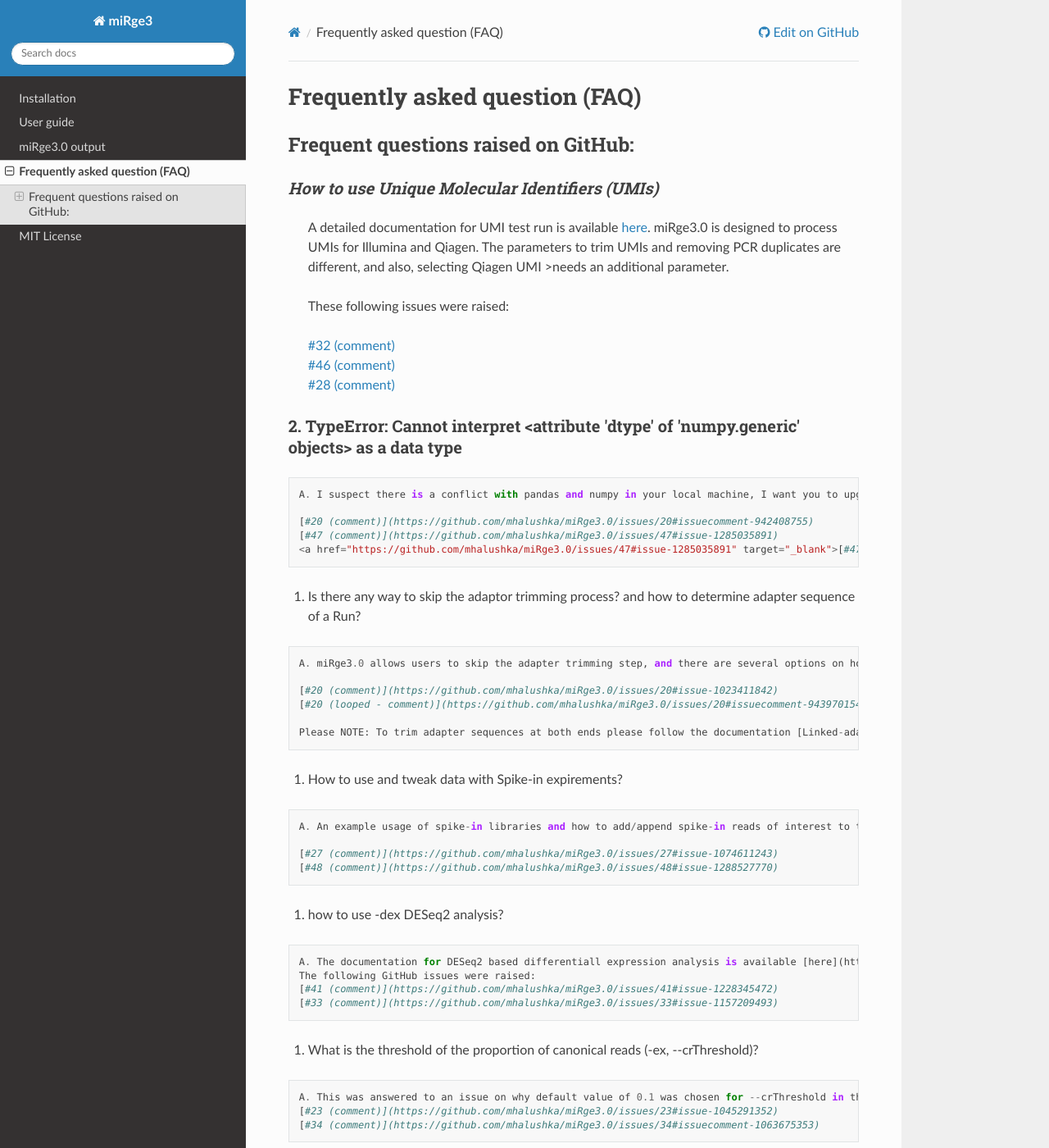
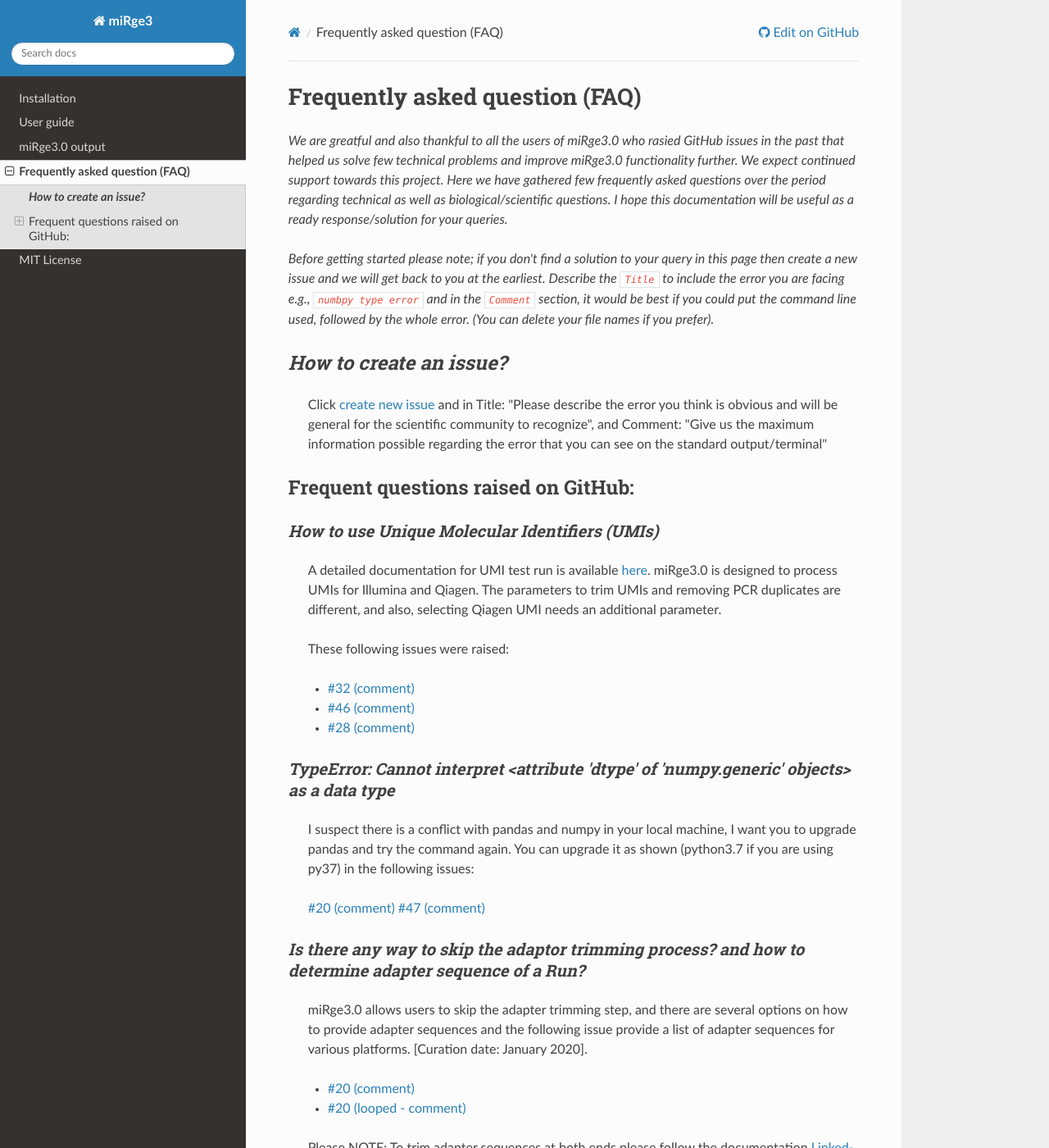
Before and after one commit to mhalushka/miRge3.0, a Sphinx documentation site: the page built from docs/source/faqs.md, in a window 1280 px wide and 1400 px high. Shown: the whole window at 82% size. Built offline with Sphinx 7.4.7 and the Read the Docs theme 2.0.0, drawn with Linux system fonts in a browser that asks for light colours; some of the changed text lies outside the part shown.

Commit message:
Update faqs.md

````diff
--- a/docs/source/faqs.md
+++ b/docs/source/faqs.md
@@ -1,72 +1,69 @@
 # Frequently asked question (FAQ)
+
+
+_We are greatful and also thankful to all the users of miRge3.0 who rasied GitHub issues in the past that helped us solve few technical problems and improve miRge3.0 functionality further. We expect continued support towards this project. Here we have gathered few frequently asked questions over the period regarding technical as well as biological/scientific questions. I hope this documentation will be useful as a ready response/solution for your queries._
+
+*Before getting started please note; if you don't find a solution to your query in this page then create a new issue and we will get back to you at the earliest. Describe the `Title` to include the error you are facing e.g., `numbpy type error` and in the `Comment` section, it would be best if you could put the command line used, followed by the whole error. (You can delete your file names if you prefer).*
+
+#### ***How to create an issue?***
+> Click [create new issue](https://github.com/mhalushka/miRge3.0/issues/new) and in Title: "Please describe the error you think is obvious and will be general for the scientific community to recognize", and Comment: "Give us the maximum information possible regarding the error that you can see on the standard output/terminal"
+
 
 ## Frequent questions raised on GitHub:
 
-### ***How to use Unique Molecular Identifiers (UMIs)***
 
->A detailed documentation for UMI test run is available [here](https://mirge3.readthedocs.io/en/latest/quick_start.html#running-samples-with-umi). miRge3.0 is designed to process UMIs for Illumina and Qiagen. The parameters to trim UMIs and removing PCR duplicates are different, and also, selecting Qiagen UMI >needs an additional parameter.
+#### ***How to use Unique Molecular Identifiers (UMIs)***
+
+>A detailed documentation for UMI test run is available [here](https://mirge3.readthedocs.io/en/latest/quick_start.html#running-samples-with-umi). miRge3.0 is designed to process UMIs for Illumina and Qiagen. The parameters to trim UMIs and removing PCR duplicates are different, and also, selecting Qiagen UMI needs an additional parameter.
 >
 >These following issues were raised:
 >
->[#32 (comment)](https://github.com/mhalushka/miRge3.0/issues/32#issue-1149944971)<br/>
->[#46 (comment)](https://github.com/mhalushka/miRge3.0/issues/46#issue-1273723168)<br/>
->[#28 (comment)](https://github.com/mhalushka/miRge3.0/issues/28#issue-1077400071)<br/>
+> - [#32 (comment)](https://github.com/mhalushka/miRge3.0/issues/32#issue-1149944971)<br/>
+> - [#46 (comment)](https://github.com/mhalushka/miRge3.0/issues/46#issue-1273723168)<br/>
+> - [#28 (comment)](https://github.com/mhalushka/miRge3.0/issues/28#issue-1077400071)<br/>
 
 
-### 2. TypeError: Cannot interpret <attribute 'dtype' of 'numpy.generic' objects> as a data type
+#### ***TypeError: Cannot interpret <attribute 'dtype' of 'numpy.generic' objects> as a data type***
 
 
-```
-A. I suspect there is a conflict with pandas and numpy in your local machine, I want you to upgrade pandas and try the command again. You can upgrade it as shown (python3.7 if you are using py37) in the following issues:
+> I suspect there is a conflict with pandas and numpy in your local machine, I want you to upgrade pandas and try the command again. You can upgrade it as shown (python3.7 if you are using py37) in the following issues:
+>
+>[#20 (comment)](https://github.com/mhalushka/miRge3.0/issues/20#issuecomment-942408755)
+>[#47 (comment)](https://github.com/mhalushka/miRge3.0/issues/47#issue-1285035891)
 
-[#20 (comment)](https://github.com/mhalushka/miRge3.0/issues/20#issuecomment-942408755)
-[#47 (comment)](https://github.com/mhalushka/miRge3.0/issues/47#issue-1285035891)
-<a href="https://github.com/mhalushka/miRge3.0/issues/47#issue-1285035891" target="_blank">[#47 (comment)]</a>
+#### ***Is there any way to skip the adaptor trimming process? and how to determine adapter sequence of a Run?***
 
-```
-3. Is there any way to skip the adaptor trimming process? and how to determine adapter sequence of a Run?
+>miRge3.0 allows users to skip the adapter trimming step, and there are several options on how to provide adapter sequences and the following issue provide a list of adapter sequences for various platforms. [Curation date: January 2020].
+>
+> - [#20 (comment)](https://github.com/mhalushka/miRge3.0/issues/20#issue-1023411842)
+> - [#20 (looped - comment)](https://github.com/mhalushka/miRge3.0/issues/20#issuecomment-943970154)
+>
+>Please NOTE: To trim adapter sequences at both ends please follow the documentation [Linked-adapters](https://mirge3.readthedocs.io/en/master/quick_start.html#trimming-both-5-and-3-adapters-linked-adapters)
 
-```
-A. miRge3.0 allows users to skip the adapter trimming step, and there are several options on how to provide adapter sequences and the following issue provide a list of adapter sequences for various platforms. [Curation date: January 2020].
+#### ***How to use and tweak data with Spike-in expirements?***
 
-[#20 (comment)](https://github.com/mhalushka/miRge3.0/issues/20#issue-1023411842)
-[#20 (looped - comment)](https://github.com/mhalushka/miRge3.0/issues/20#issuecomment-943970154)
-
-Please NOTE: To trim adapter sequences at both ends please follow the documentation [Linked-adapters](https://mirge3.readthedocs.io/en/master/quick_start.html#trimming-both-5-and-3-adapters-linked-adapters)
-```
-
-4. How to use and tweak data with Spike-in expirements?
-
-```
-A. An example usage of spike-in libraries and how to add/append spike-in reads of interest to the existing libraries and interpretation is described in the following issues:
-
-[#27 (comment)](https://github.com/mhalushka/miRge3.0/issues/27#issue-1074611243)
-[#48 (comment)](https://github.com/mhalushka/miRge3.0/issues/48#issue-1288527770)
-```
-
-5. how to use -dex DESeq2 analysis?
-
-```
-A. The documentation for DESeq2 based differentiall expression analysis is available [here](https://mirge3.readthedocs.io/en/master/quick_start.html#performing-differential-expression-analysis)
-The following GitHub issues were raised:
-[#41 (comment)](https://github.com/mhalushka/miRge3.0/issues/41#issue-1228345472)
-[#33 (comment)](https://github.com/mhalushka/miRge3.0/issues/33#issue-1157209493)
-```
-
-6. What is the threshold of the proportion of canonical reads (-ex, --crThreshold)?
-
-```
-A. This was answered to an issue on why default value of 0.1 was chosen for --crThreshold in the following issue.
-[#23 (comment)](https://github.com/mhalushka/miRge3.0/issues/23#issue-1045291352)
-[#34 (comment)](https://github.com/mhalushka/miRge3.0/issues/34#issuecomment-1063675353)
-```
-
-7. How to input paired-end sequencing data?
-
-```
-A. miRge3.0 doesn't annotate paired-end data.
-[#7 (comment)](https://github.com/mhalushka/miRge3.0/issues/7#issue-737411998)
-```
+> An example usage of spike-in libraries and how to add/append spike-in reads of interest to the existing libraries and interpretation is described in the following issues:
+>
+> - [#27 (comment)](https://github.com/mhalushka/miRge3.0/issues/27#issue-1074611243)
+> - [#48 (comment)](https://github.com/mhalushka/miRge3.0/issues/48#issue-1288527770)
 
 
-Copyright (c) 2020 Arun H. Patil and Marc K. Halushka
+#### ***how to use -dex DESeq2 analysis?***
+
+>The documentation for DESeq2 based differentiall expression analysis is available [here](https://mirge3.readthedocs.io/en/master/quick_start.html#performing-differential-expression-analysis)
+>
+> The following GitHub issues were raised:
+> - [#41 (comment)](https://github.com/mhalushka/miRge3.0/issues/41#issue-1228345472)
+> - [#33 (comment)](https://github.com/mhalushka/miRge3.0/issues/33#issue-1157209493)
+
+
+#### ***What is the threshold of the proportion of canonical reads (-ex, --crThreshold)?***
+
+>This was answered to an issue on why default value of 0.1 was chosen for --crThreshold in the following issue.
+> - [#23 (comment)](https://github.com/mhalushka/miRge3.0/issues/23#issue-1045291352)
+> - [#34 (comment)](https://github.com/mhalushka/miRge3.0/issues/34#issuecomment-1063675353)
+
+#### ***How to input paired-end sequencing data?***
+
+> miRge3.0 doesn't annotate paired-end data.
+> - [#7 (comment)](https://github.com/mhalushka/miRge3.0/issues/7#issue-737411998)
````
